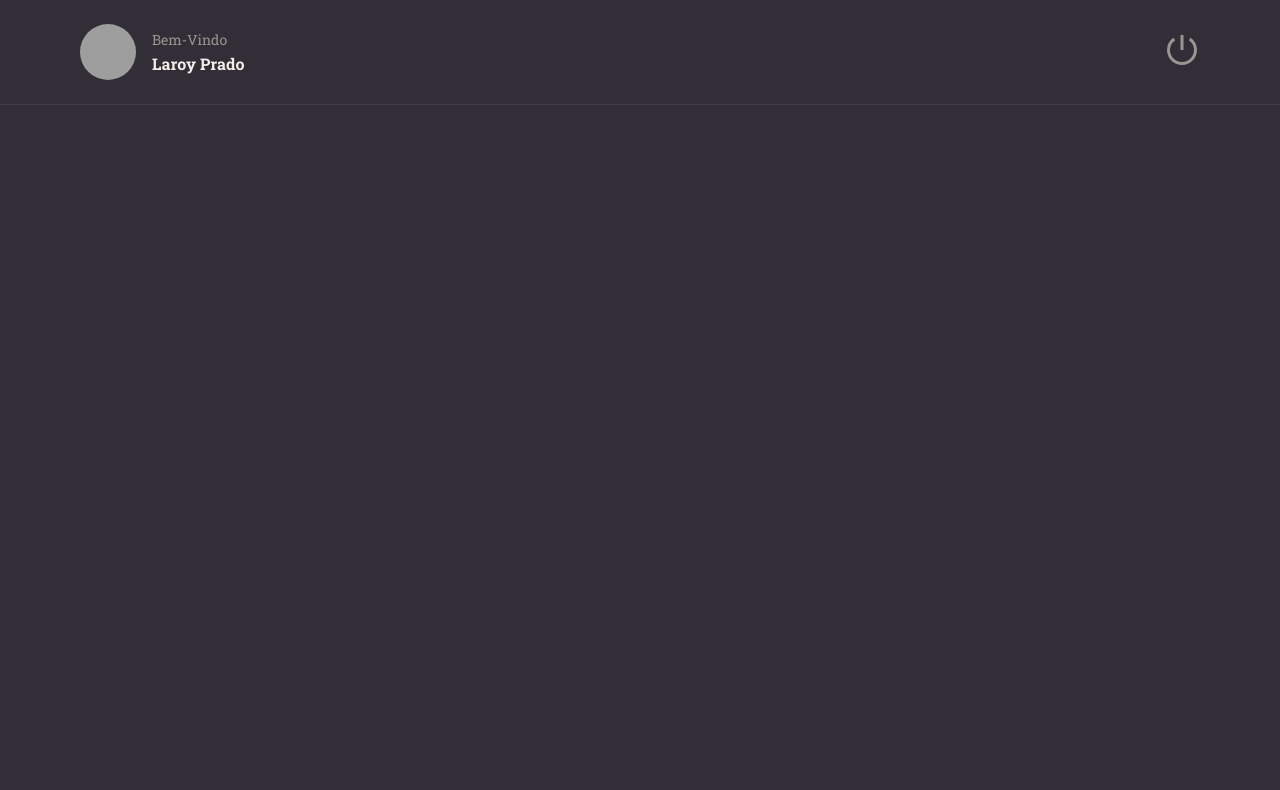
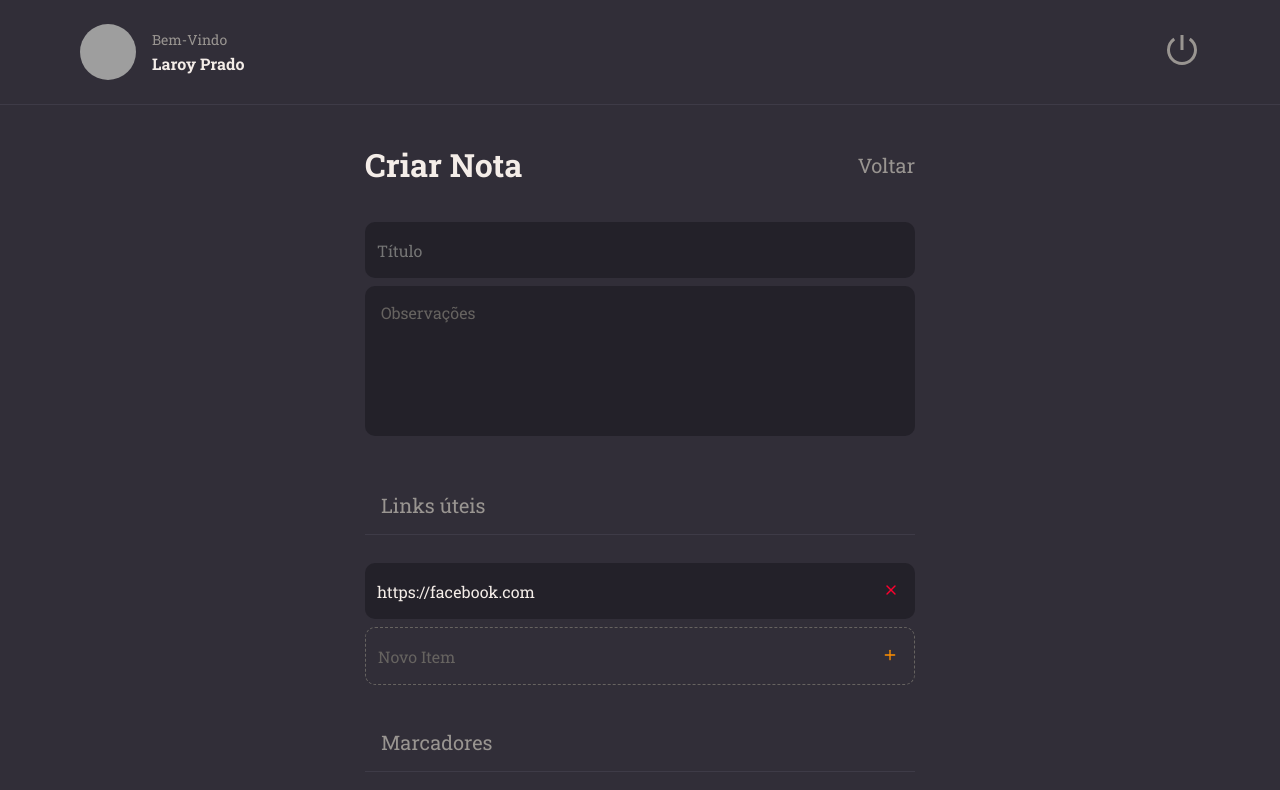
Before and after one commit to laroyprado/Rocketnotes, a React (Vite) app: page /New in a window 1280 px wide. Shown: the top 790 px of the page. Built offline with nearby package versions, Linux system fonts and the light colour scheme; grey boxes are pictures that could not be loaded.

Commit message:
Criação de rotas pelo React Router Dom

```diff
--- a/package.json
+++ b/package.json
@@ -14,6 +14,7 @@
     "react": "^18.2.0",
     "react-dom": "^18.2.0",
     "react-icons": "^4.9.0",
+    "react-router-dom": "^6.14.1",
     "styled-components": "^5.3.10"
   },
   "devDependencies": {
--- /dev/null
+++ b/src/components/NoteItem/index.jsx
@@ -0,0 +1,19 @@
+import { FiPlus, FiX } from "react-icons/fi";
+
+import { Container } from "./styles";
+
+export const NoteItem = ({ isNew, value, onClick, ...rest }) => {
+  return (
+    <Container isNew={isNew}>
+      <input type="text" value={value} readOnly={!isNew} {...rest} />
+
+      <button
+        type="button"
+        onClick={onClick}
+        className={isNew ? "button-add" : "button-delete"}
+        >
+        {isNew ? <FiPlus /> : <FiX />}
+      </button>
+    </Container>
+  );
+};
--- /dev/null
+++ b/src/components/NoteItem/styles.js
@@ -0,0 +1,41 @@
+import styled from "styled-components";
+
+export const Container = styled.div`
+  display: flex;
+  align-items: center;
+  background-color: ${({ theme, isNew }) =>
+    isNew ? "transparent" : theme.COLORS.BACKGROUND_900};
+  color: ${({ theme, isNew }) => theme.COLORS.GRAY_300};
+  border: ${({ theme, isNew }) =>
+    isNew ? `1px dashed ${theme.COLORS.GRAY_300}` : "none"};
+  margin-bottom: 8px;
+  border-radius: 10px;
+  padding-right: 16px;
+  > button {
+    border: none;
+    background: none;
+  }
+
+  .button-delete {
+    color: ${({ theme }) => theme.COLORS.RED};
+  }
+
+  .button-add {
+    color: ${({ theme }) => theme.COLORS.ORANGE};
+  }
+
+  > input {
+    height: 56px;
+    width: 100%;
+    padding: 12px;
+
+    color: ${({ theme }) => theme.COLORS.WHITE};
+    background: transparent;
+
+    border: none;
+
+    &::placeholder {
+      color: ${({ theme }) => theme.COLORS.GRAY_300};
+    }
+  }
+`;
--- /dev/null
+++ b/src/components/TextArea/index.jsx
@@ -0,0 +1,9 @@
+import { Container } from "./styles";
+
+export const Textarea = ({ value, ...rest }) => {
+    return(
+        <Container {...rest}>
+            {value}
+        </Container>
+    )
+};
--- /dev/null
+++ b/src/components/TextArea/styles.js
@@ -0,0 +1,20 @@
+import styled from "styled-components";
+
+export const Container = styled.textarea`
+  width: 100%;
+  height: 150px;
+
+  background-color: ${({ theme }) => theme.COLORS.BACKGROUND_900};
+  color: ${({ theme }) => theme.COLORS.WHITE};
+
+  border: none;
+  resize: none;
+
+  margin-bottom: 8px;
+  border-radius: 10px;
+  padding: 16px;
+
+  &::placeholder {
+    color: ${({ theme }) => theme.COLORS.GRAY_300};
+  }
+`;
--- a/src/main.jsx
+++ b/src/main.jsx
@@ -4,13 +4,13 @@ import { ThemeProvider } from "styled-components";
 import theme from "./styles/theme";
 import GlobalStyles from "./styles/global";
 
-import { New } from "./pages/New";
+import { Routes } from "./routes";
 
 ReactDOM.createRoot(document.getElementById("root")).render(
   <React.StrictMode>
     <ThemeProvider theme={theme}>
       <GlobalStyles />
-      <New />
+      <Routes />
     </ThemeProvider>
   </React.StrictMode>
 );
--- a/src/pages/New/index.jsx
+++ b/src/pages/New/index.jsx
@@ -1,10 +1,37 @@
 import { Header } from "../../components/Header";
-import { Container } from "./styles";
+import { Container, Form } from "./styles";
+import { Input } from "../../components/Input";
+import { Section } from "../../components/Section";
+import { NoteItem } from "../../components/NoteItem";
+import { Textarea } from "../../components/TextArea";
+import { Button } from "../../components/Button";
 
 export const New = () => {
   return (
     <Container>
       <Header />
+      <main>
+        <Form>
+          <header>
+            <h1>Criar Nota</h1>
+            <a href="/">Voltar</a>
+          </header>
+          <Input placeholder="Título" />
+          <Textarea placeholder="Observações" />
+          <Section title="Links úteis">
+            <NoteItem value="https://facebook.com" />
+            <NoteItem isNew placeholder="Novo Item" />
+          </Section>
+
+          <Section title="Marcadores">
+            <div className="tags">
+              <NoteItem value="react" />
+              <NoteItem isNew placeholder="Nova Tag" />
+            </div>
+          </Section>
+          <Button title="Salvar" />
+        </Form>
+      </main>
     </Container>
   );
 };
--- a/src/pages/New/styles.js
+++ b/src/pages/New/styles.js
@@ -7,6 +7,34 @@ export const Container = styled.div`
   display: grid;
   grid-template-rows: 105px auto;
   grid-template-areas:
-  "header"
-  "content";
+    "header"
+    "content";
+
+  > main {
+    grid-area: content;
+    overflow-y: auto;
+  }
+
+  .tags {
+    display: flex;
+    justify-content: space-between;
+    flex-wrap: wrap;
+  }
 `;
+
+export const Form = styled.form`
+  max-width: 550px;
+  margin: 38px auto;
+  > header {
+    display: flex;
+    align-items: center;
+    justify-content: space-between;
+
+    margin-bottom: 36px;
+
+    a {
+      font-size: 20px;
+      color: ${({ theme }) => theme.COLORS.GRAY_100};
+    }
+  }
+`;
--- a/src/pages/Profile/index.jsx
+++ b/src/pages/Profile/index.jsx
@@ -2,6 +2,9 @@ import { Container, Form, Avatar } from "./styles";
 import { FiArrowLeft, FiUser, FiMail, FiLock, FiCamera } from "react-icons/fi";
 import { Input } from "../../components/Input";
 import { Button } from "../../components/Button";
+
+
+
 
 export const Profile = () => {
   return (
--- /dev/null
+++ b/src/routes/app.routes.jsx
@@ -0,0 +1,17 @@
+import { Routes, Route } from "react-router-dom";
+
+import { New } from "../pages/New";
+import { Home } from "../pages/Home";
+import { Details } from "../pages/Details";
+import { Profile } from "../pages/Profile";
+
+export const AppRoutes = () => {
+  return (
+    <Routes>
+      <Route path="/" element={<Home />} />
+      <Route path="/New" element={<New />} />
+      <Route path="/Profile" element={<Profile />} />
+      <Route path="/Details/:id" element={<Details />} />
+    </Routes>
+  );
+};
--- /dev/null
+++ b/src/routes/index.jsx
@@ -0,0 +1,11 @@
+import { BrowserRouter } from "react-router-dom";
+
+import { AppRoutes } from "./app.routes";
+
+export const Routes = () => {
+  return (
+    <BrowserRouter>
+      <AppRoutes />
+    </BrowserRouter>
+  );
+};
```
Also changed, not shown: src/routes/auth.routes.jsx (added, +13 -0 lines), 1 other file (tests, documents, lock files or other folders).
